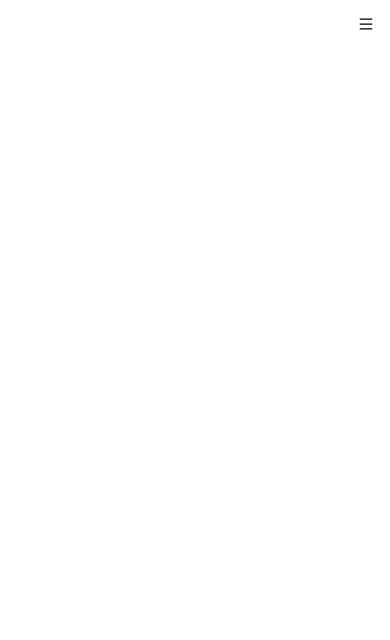
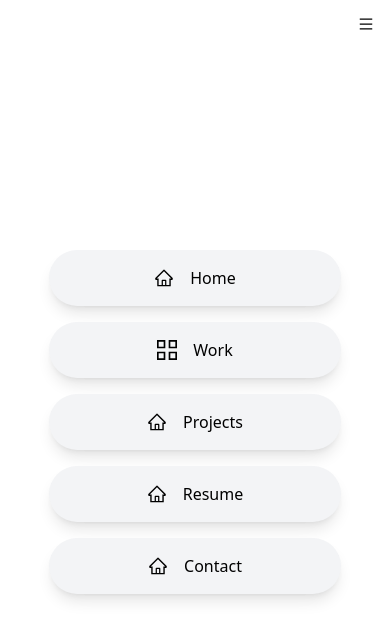
Before and after one commit to Oscarlosg/Portfolio-app, a React (Vite) app: page / in a window 390 px wide. Both pictures are taken after a click on the icon 366 px from the left and 24 px from the top of the page. Shown: the top 640 px of the page. Built offline with nearby package versions, Linux system fonts and the light colour scheme.

Commit message:
finished creating sidenav outline and initial styling.

```diff
--- a/src/components/SideNav.jsx
+++ b/src/components/SideNav.jsx
@@ -1,5 +1,7 @@
 import React, { useState } from "react";
-import { AiOutlineMenu } from "react-icons/ai";
+import { AiOutlineMenu, AiOutlineHome, AiOutlineProject, AiOutlineMail } from "react-icons/ai";
+import { Bsperson } from "react-icons/bs";
+import { GrProjects } from "react-icons/gr";
 
 const SideNav = () => {
   const [nav, setNav] = useState(false);
@@ -8,13 +10,53 @@
     setNav(!nav);
   };
 
-
   return (
     <div>
       <AiOutlineMenu
         onClick={handleNav}
         className="absolute top-4 right-4 z-[99] md:hidden"
       />
+      {nav ? (
+        <div className="fixed w-full h-screen bg-white/90 flex flex-col justify-center items-center z-20">
+          <a
+            href="#main"
+            className="w-[75%] flex justify-center items-center rounded-full shadow-lg bg-gray-100 shado-gray-400 m-2 p-4 cursor-pointer hover:scale-110 ease-in duration-200"
+          >
+            <AiOutlineHome size={20} />
+            <span className="pl-4">Home</span>
+          </a>
+          <a
+            href="#main"
+            className="w-[75%] flex justify-center items-center rounded-full shadow-lg bg-gray-100 shado-gray-400 m-2 p-4 cursor-pointer hover:scale-110 ease-in duration-200"
+          >
+            <GrProjects size={20} />
+            <span className="pl-4">Work</span>
+          </a>
+          <a
+            href="#main"
+            className="w-[75%] flex justify-center items-center rounded-full shadow-lg bg-gray-100 shado-gray-400 m-2 p-4 cursor-pointer hover:scale-110 ease-in duration-200"
+          >
+            <AiOutlineHome size={20} />
+            <span className="pl-4">Projects</span>
+          </a>
+          <a
+            href="#main"
+            className="w-[75%] flex justify-center items-center rounded-full shadow-lg bg-gray-100 shado-gray-400 m-2 p-4 cursor-pointer hover:scale-110 ease-in duration-200"
+          >
+            <AiOutlineHome size={20} />
+            <span className="pl-4">Resume</span>
+          </a>
+          <a
+            href="#main"
+            className="w-[75%] flex justify-center items-center rounded-full shadow-lg bg-gray-100 shado-gray-400 m-2 p-4 cursor-pointer hover:scale-110 ease-in duration-200"
+          >
+            <AiOutlineHome size={20} />
+            <span className="pl-4">Contact</span>
+          </a>
+        </div>
+      ) : (
+        <></>
+      )}
     </div>
   );
 };
```
